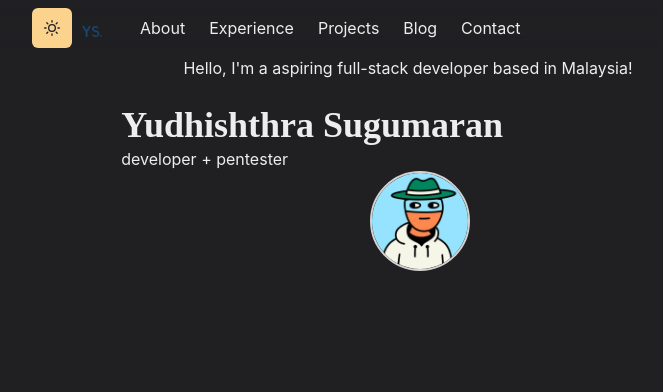
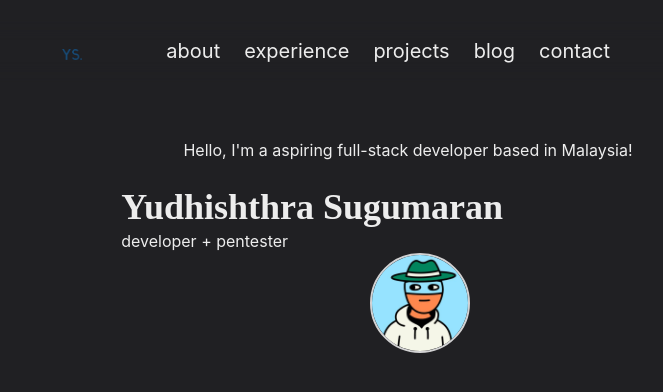
Before and after one commit to 0xYudhishthra/portfolio, a Next.js app: page / in a window 1280 px wide. Shown: the top 392 px of the page, without its empty margins (232-895 px from the left). Built offline with nearby package versions, Linux system fonts and the light colour scheme.

Commit message:
feat: initial navbar done

```diff
--- a/components/navbar.js
+++ b/components/navbar.js
@@ -15,7 +15,7 @@ import {
   Heading
 } from '@chakra-ui/react';
 import { HamburgerIcon, CloseIcon } from '@chakra-ui/icons';
-import ThemeToggleButton from './theme-toggle-button';
+import ThemeToggleButton from './themeToggleButton';
 
 const LinkItem = ({ href, path, children }) => {
   const active = path === href;
@@ -39,7 +39,7 @@ const Navbar = props => {
 
   return (
     <Box
-      position="fixed"
+      position="relative"
       as="nav"
       w="100%"
       bg={useColorModeValue('#ffffff40', '20202380')}
@@ -54,18 +54,26 @@ const Navbar = props => {
         wrap="wrap"
         align="center"
         justify="space-between"
+        mt={5}
       >
-        <Flex align="center" mr={5}>
-          <Box flex={5} align="right">
-            <ThemeToggleButton />
-            <Box ml={2} display={{ base: 'inline-block', md: 'none' }}>
-              {/* Create a hamburger menu that displays the menu items horizontally and not vertically when clicked on */}
+        <Flex align="center" ml={5}>
+          <Heading as="h1" size="lg">
+            <Logo />
+          </Heading>
+        </Flex>
+        <Box flex={2} align="right">
+          <Box
+            ml={10}
+            display={{ base: 'inline-block', md: 'none' }}
+            justify="center"
+            pr={2}
+          >
             <Menu>
               <MenuButton
                 as={IconButton}
                 aria-label="Options"
                 icon={<HamburgerIcon />}
-                  variant="ghost"
+                variant="outline"
               />
               <MenuList>
                 <MenuItem>
@@ -97,18 +105,15 @@ const Navbar = props => {
             </Menu>
           </Box>
         </Box>
-          <Heading as="h1" size="lg" letterSpacing={'tight'}>
-            <Logo />
-          </Heading>
-        </Flex>
-
         <Stack
           direction={{ base: 'column', md: 'row' }}
           display={{ base: 'none', md: 'flex' }}
           width={{ base: 'full', md: 'auto' }}
           alignItems="center"
-          flexGrow={1}
-          mt={{ base: 4, md: 0 }}
+          flexGrow={5}
+          textTransform="lowercase"
+          fontSize={{ base: 'sm', md: 'xl' }}
+          color={useColorModeValue('#274C77', '#ffffff')}
         >
           <LinkItem href="/about" path={path}>
             About
@@ -126,6 +131,7 @@ const Navbar = props => {
             Contact
           </LinkItem>
         </Stack>
+        <ThemeToggleButton />
       </Container>
     </Box>
   );
```
Lines whose indentation alone changed are shown as unchanged.
